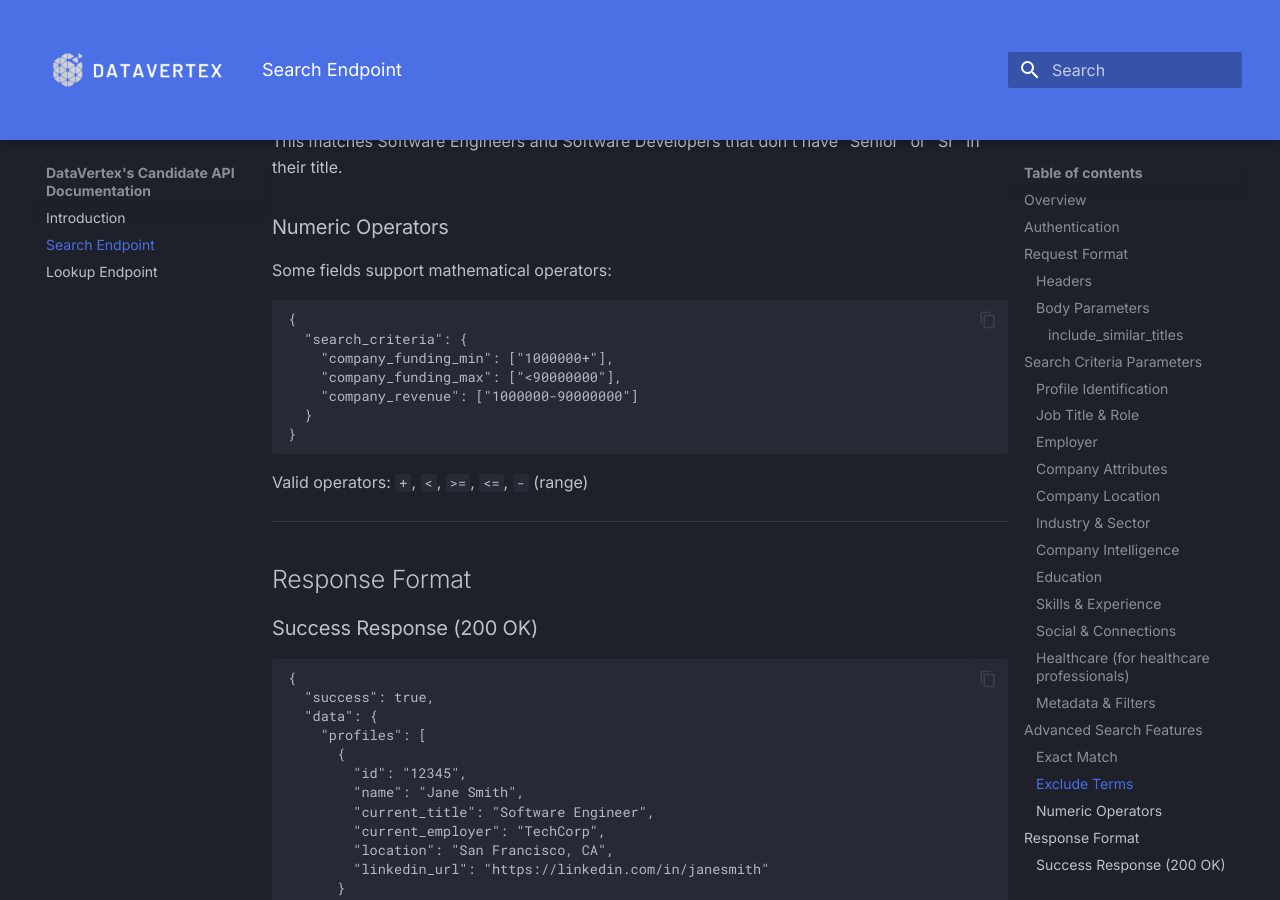
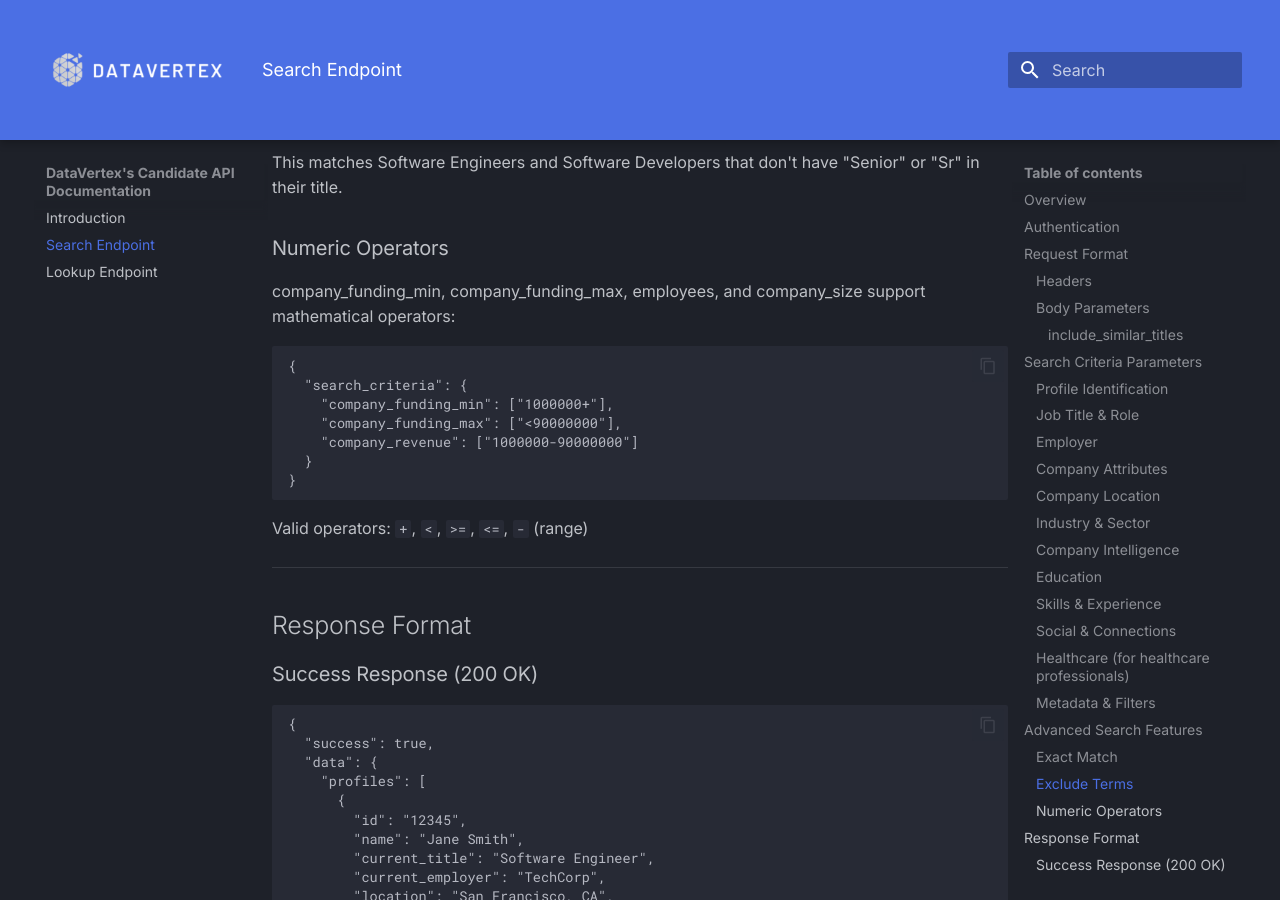
Before and after one commit to jbattdv/dv-api-docs, an MkDocs documentation site: the page built from docs/API_SEARCH_ENDPOINT.md, in a window 1280 px wide and 900 px high, scrolled down 6881 px. Built offline with MkDocs 1.6.1 and Material for MkDocs 9.7.7, drawn with Linux system fonts in a browser that asks for light colours; some of the changed text lies outside the part shown.

Commit message:
Made minor clarifications in both the search and lookup endpoints to make it easier for users to understand.

````diff
--- a/docs/API_SEARCH_ENDPOINT.md
+++ b/docs/API_SEARCH_ENDPOINT.md
@@ -249,7 +249,7 @@
 
 ### Numeric Operators
 
-Some fields support mathematical operators:
+company_funding_min, company_funding_max, employees, and company_size support mathematical operators:
 
 ```json
 {
````
Also changed, not shown: other parts of docs/API_SEARCH_ENDPOINT.md (+4 -4 lines), docs/API_LOOKUP_ENDPOINT.md (+3 -2 lines).
